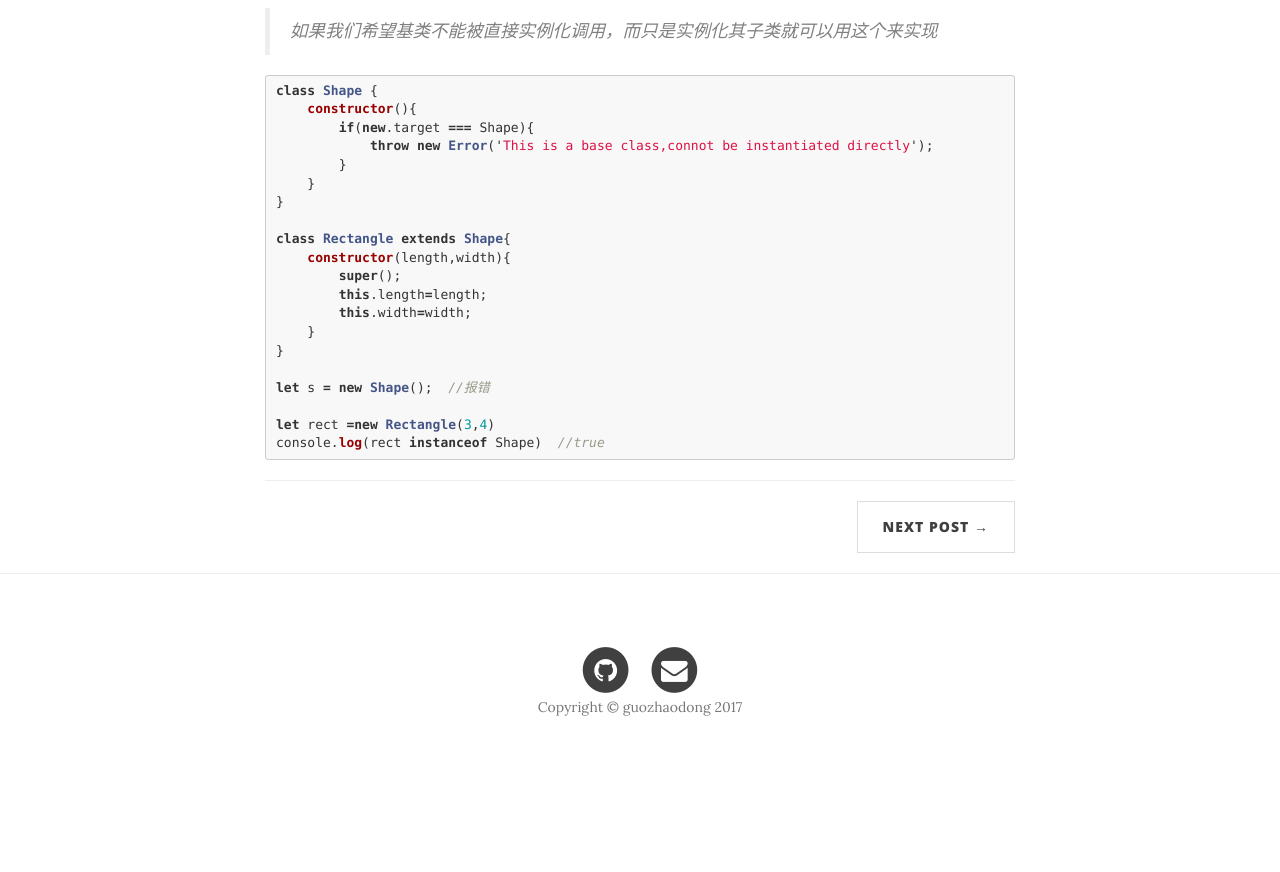
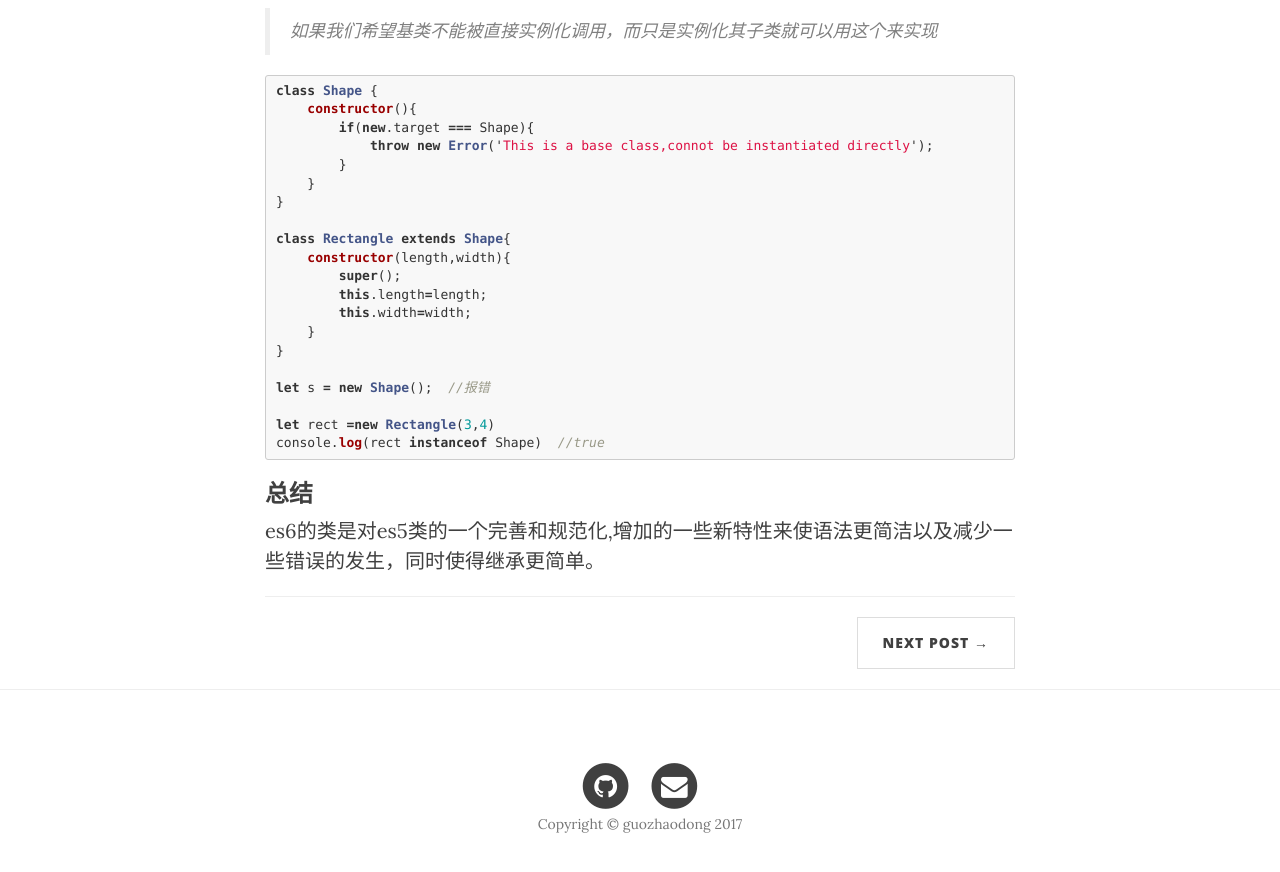
Before and after one commit to Bubble2/Bubble2.github.io, a Jekyll site: the page built from _posts/2017-07-31-es6-classes.md, in a window 1280 px wide and 900 px high, scrolled down 15615 px. Shown: the top 872 px of the window. Built offline with Jekyll 4.4.1, drawn with Linux system fonts in a browser that asks for light colours; nearby versions of some CDN libraries; before the commit the page ends 16398 px from its top, so only the background shows below that.

Commit message:
modify classes

````diff
--- a/_posts/2017-07-31-es6-classes.md
+++ b/_posts/2017-07-31-es6-classes.md
@@ -833,3 +833,7 @@ let s = new Shape();  //报错
 let rect =new Rectangle(3,4)
 console.log(rect instanceof Shape)  //true
 ```
+
+### 总结
+
+es6的类是对es5类的一个完善和规范化,增加的一些新特性来使语法更简洁以及减少一些错误的发生，同时使得继承更简单。
````
